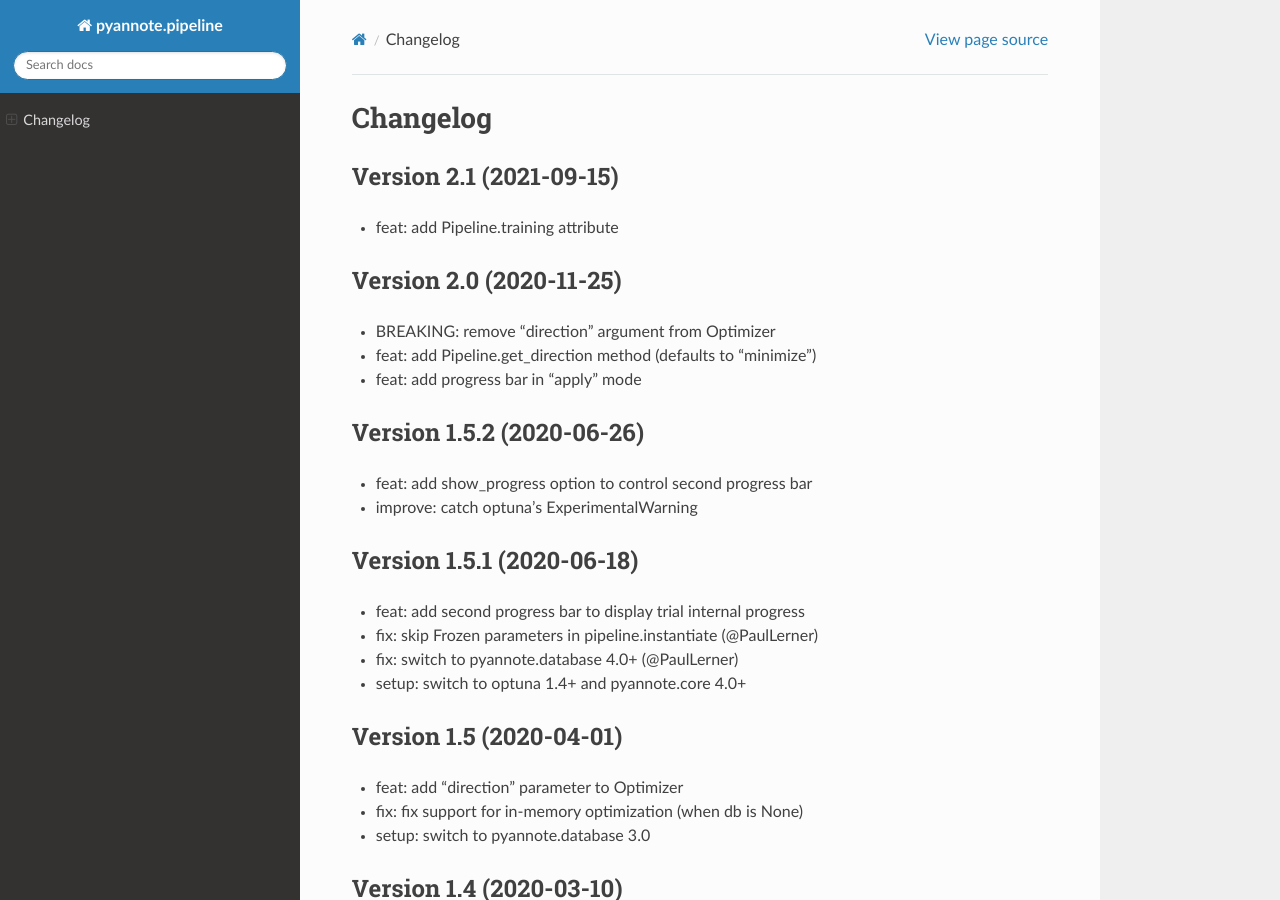
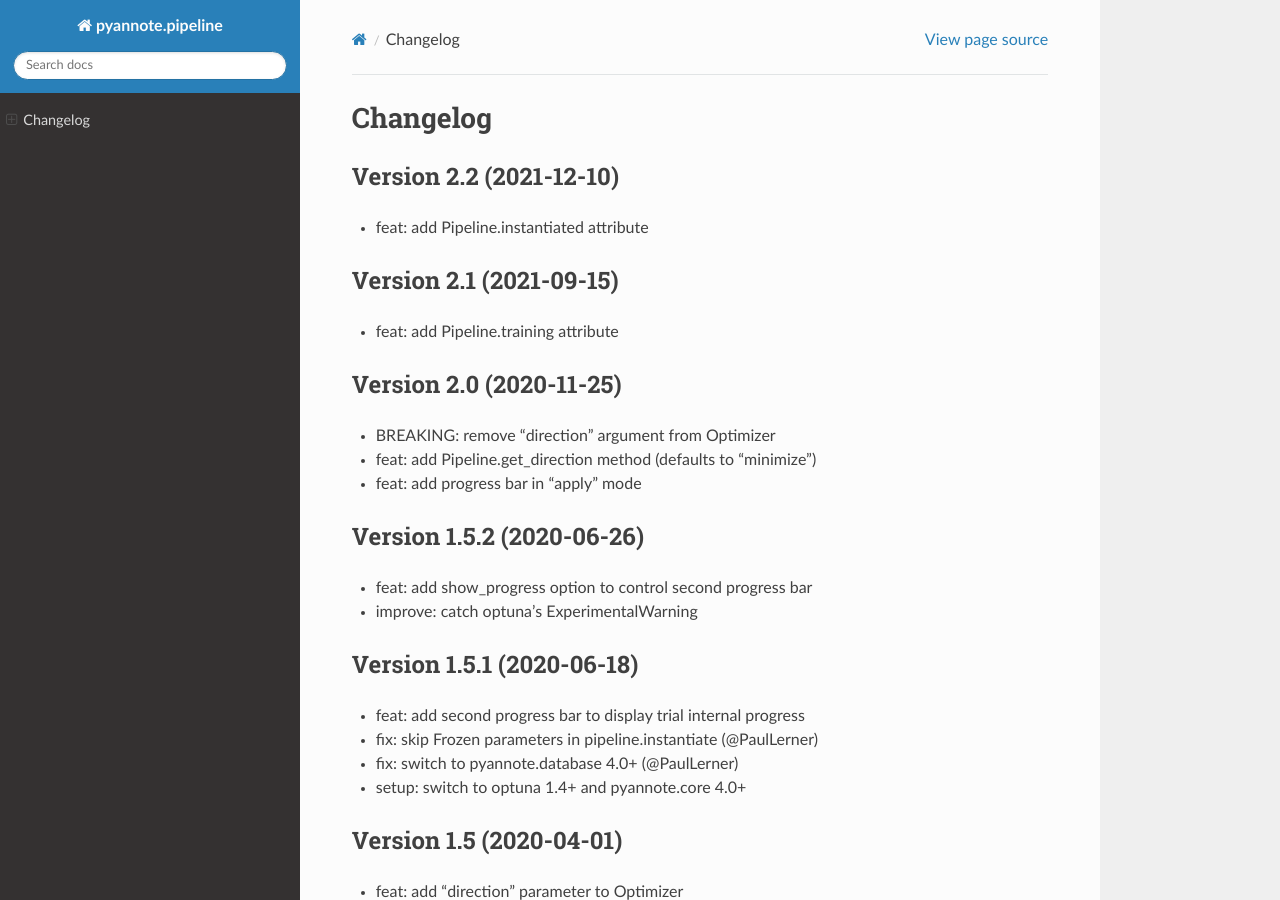
Before and after one commit to pyannote/pyannote-pipeline, a Sphinx documentation site: the page built from doc/source/changelog.rst, in a window 1280 px wide and 900 px high. Built offline with Sphinx 7.4.7 and the Read the Docs theme 2.0.0, drawn with Linux system fonts in a browser that asks for light colours.

Commit message:
doc: update changelog

```diff
--- a/doc/source/changelog.rst
+++ b/doc/source/changelog.rst
@@ -1,6 +1,11 @@
 #########
 Changelog
 #########
+
+Version 2.2 (2021-12-10)
+~~~~~~~~~~~~~~~~~~~~~~~~
+
+- feat: add Pipeline.instantiated attribute
 
 Version 2.1 (2021-09-15)
 ~~~~~~~~~~~~~~~~~~~~~~~~
```
